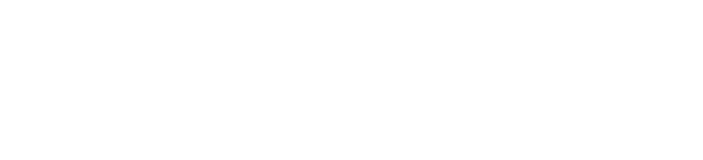
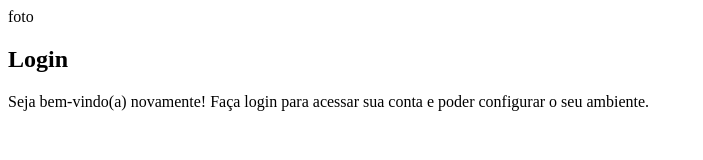
Before and after one commit to mviniciussb/tela-login, a plain HTML site: page index.html in a window 1280 px wide. Shown: the whole page, without its empty margins (0-703 px from the left). Drawn offline with Linux system fonts and the light colour scheme.

Commit message:
Update index.html

```diff
--- a/index.html
+++ b/index.html
@@ -4,9 +4,19 @@
     <meta charset="UTF-8">
     <meta name="viewport" content="width=device-width, initial-scale=1.0">
     <link rel="stylesheet" href="estilos/style.css">
-    <title>Tela de Login</title>
+    <title>Login</title>
 </head>
 <body>
-
+    <main>
+        <section id="Login">
+            <div id="img">
+                foto
+            </div>
+            <div id="form">
+                <h1>Login</h1>
+                <p>Seja bem-vindo(a) novamente! Faça login para acessar sua conta e poder configurar o seu ambiente.</p>
+            </div>
+        </section>
+    </main>
 </body>
 </html>
```
